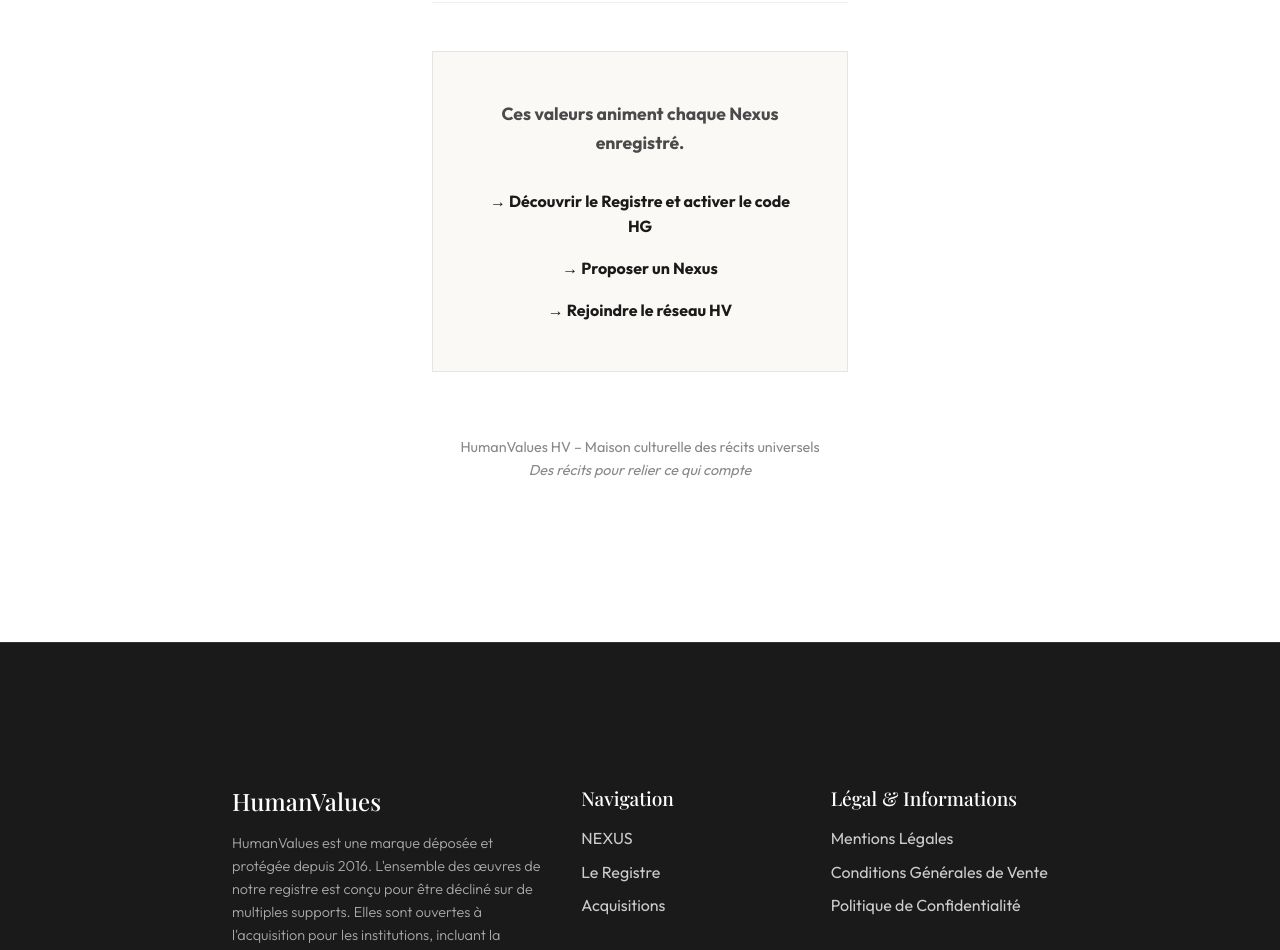
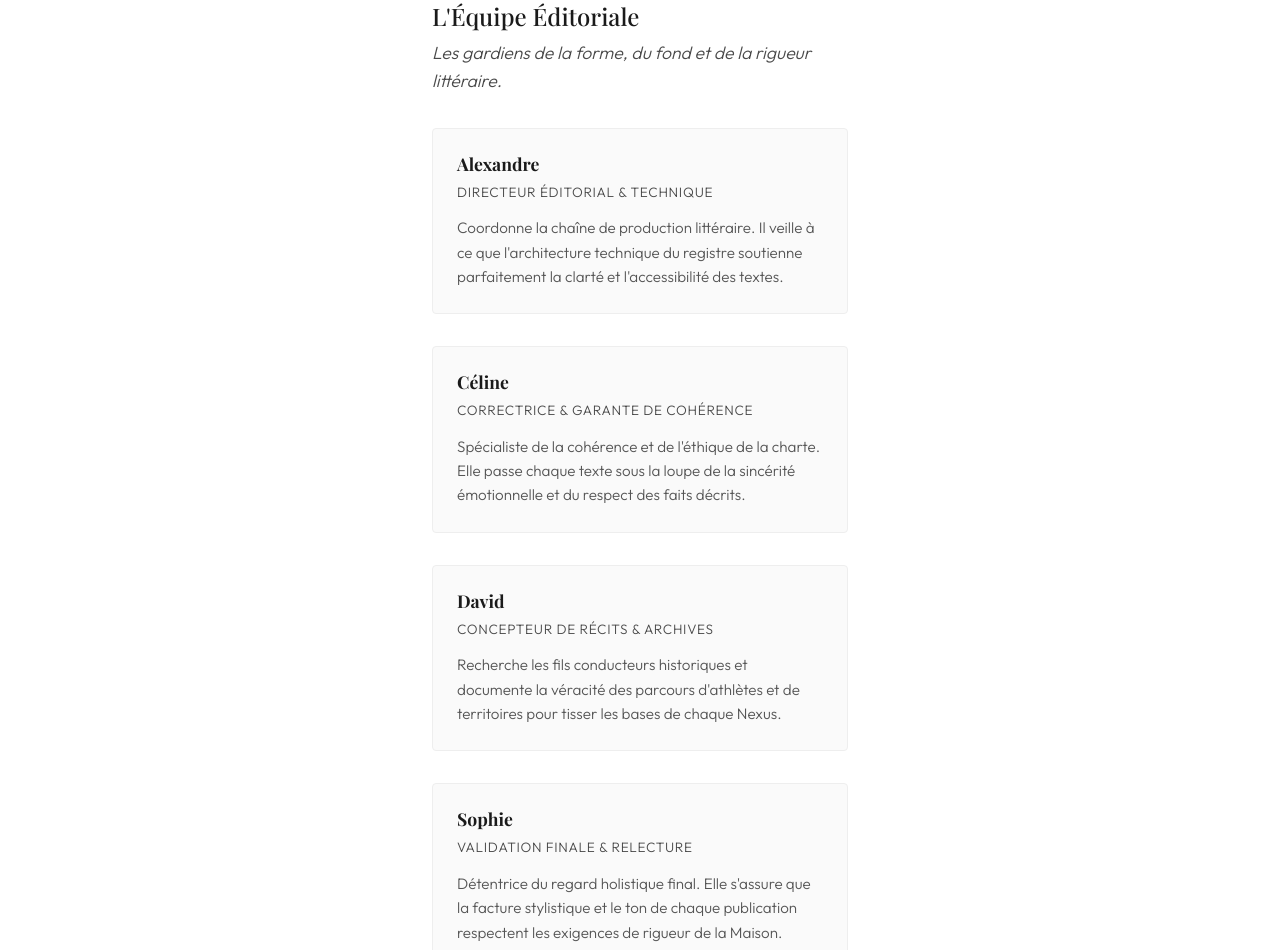
Before and after one commit to gdesygn/humanvalues, a React (Vite) app: page /collectif in a window 1280 px wide. Shown: the part 2640-3590 px from the top of the page. Built offline with nearby package versions, Linux system fonts and the light colour scheme; a web font is replaced by a local one.

Commit message:
feat(collectif): add editorial team members to the Collective page

```diff
--- a/src/pages/Collectif.jsx
+++ b/src/pages/Collectif.jsx
@@ -85,6 +85,47 @@ const Collectif = () => {
         </p>
       </section>
 
+      <section className="nexus-reading" style={{ marginBottom: '4rem' }}>
+        <h2 style={{ fontSize: '1.5rem', marginBottom: '0.5rem' }}>L'Équipe Éditoriale</h2>
+        <p style={{ fontStyle: 'italic', color: 'var(--hv-grey)', marginBottom: '2rem' }}>
+          Les gardiens de la forme, du fond et de la rigueur littéraire.
+        </p>
+
+        <div style={{ display: 'grid', gridTemplateColumns: 'repeat(auto-fit, minmax(280px, 1fr))', gap: '2rem', marginTop: '2rem' }}>
+          <div style={{ padding: '1.5rem', border: '1px solid #eee', backgroundColor: '#fafafa', borderRadius: '4px' }}>
+            <h3 style={{ fontSize: '1.1rem', fontWeight: '700', marginBottom: '0.5rem', color: 'var(--hv-black)' }}>Alexandre</h3>
+            <p style={{ fontSize: '0.85rem', color: 'var(--hv-grey)', textTransform: 'uppercase', letterSpacing: '0.05em', margin: '0 0 0.8rem 0' }}>Directeur Éditorial & Technique</p>
+            <p style={{ margin: 0, fontSize: '0.95rem', lineHeight: '1.6', color: '#555' }}>
+              Coordonne la chaîne de production littéraire. Il veille à ce que l'architecture technique du registre soutienne parfaitement la clarté et l'accessibilité des textes.
+            </p>
+          </div>
+
+          <div style={{ padding: '1.5rem', border: '1px solid #eee', backgroundColor: '#fafafa', borderRadius: '4px' }}>
+            <h3 style={{ fontSize: '1.1rem', fontWeight: '700', marginBottom: '0.5rem', color: 'var(--hv-black)' }}>Céline</h3>
+            <p style={{ fontSize: '0.85rem', color: 'var(--hv-grey)', textTransform: 'uppercase', letterSpacing: '0.05em', margin: '0 0 0.8rem 0' }}>Correctrice & Garante de Cohérence</p>
+            <p style={{ margin: 0, fontSize: '0.95rem', lineHeight: '1.6', color: '#555' }}>
+              Spécialiste de la cohérence et de l'éthique de la charte. Elle passe chaque texte sous la loupe de la sincérité émotionnelle et du respect des faits décrits.
+            </p>
+          </div>
+
+          <div style={{ padding: '1.5rem', border: '1px solid #eee', backgroundColor: '#fafafa', borderRadius: '4px' }}>
+            <h3 style={{ fontSize: '1.1rem', fontWeight: '700', marginBottom: '0.5rem', color: 'var(--hv-black)' }}>David</h3>
+            <p style={{ fontSize: '0.85rem', color: 'var(--hv-grey)', textTransform: 'uppercase', letterSpacing: '0.05em', margin: '0 0 0.8rem 0' }}>Concepteur de Récits & Archives</p>
+            <p style={{ margin: 0, fontSize: '0.95rem', lineHeight: '1.6', color: '#555' }}>
+              Recherche les fils conducteurs historiques et documente la véracité des parcours d'athlètes et de territoires pour tisser les bases de chaque Nexus.
+            </p>
+          </div>
+
+          <div style={{ padding: '1.5rem', border: '1px solid #eee', backgroundColor: '#fafafa', borderRadius: '4px' }}>
+            <h3 style={{ fontSize: '1.1rem', fontWeight: '700', marginBottom: '0.5rem', color: 'var(--hv-black)' }}>Sophie</h3>
+            <p style={{ fontSize: '0.85rem', color: 'var(--hv-grey)', textTransform: 'uppercase', letterSpacing: '0.05em', margin: '0 0 0.8rem 0' }}>Validation Finale & Relecture</p>
+            <p style={{ margin: 0, fontSize: '0.95rem', lineHeight: '1.6', color: '#555' }}>
+              Détentrice du regard holistique final. Elle s'assure que la facture stylistique et le ton de chaque publication respectent les exigences de rigueur de la Maison.
+            </p>
+          </div>
+        </div>
+      </section>
+
       <hr style={{ border: 'none', borderTop: '1px solid #eee', margin: '3rem 0' }} />
 
       <div style={{ textAlign: 'center', backgroundColor: 'var(--hv-cream)', padding: '3rem', border: '1px solid var(--hv-light-grey)' }}>
```
